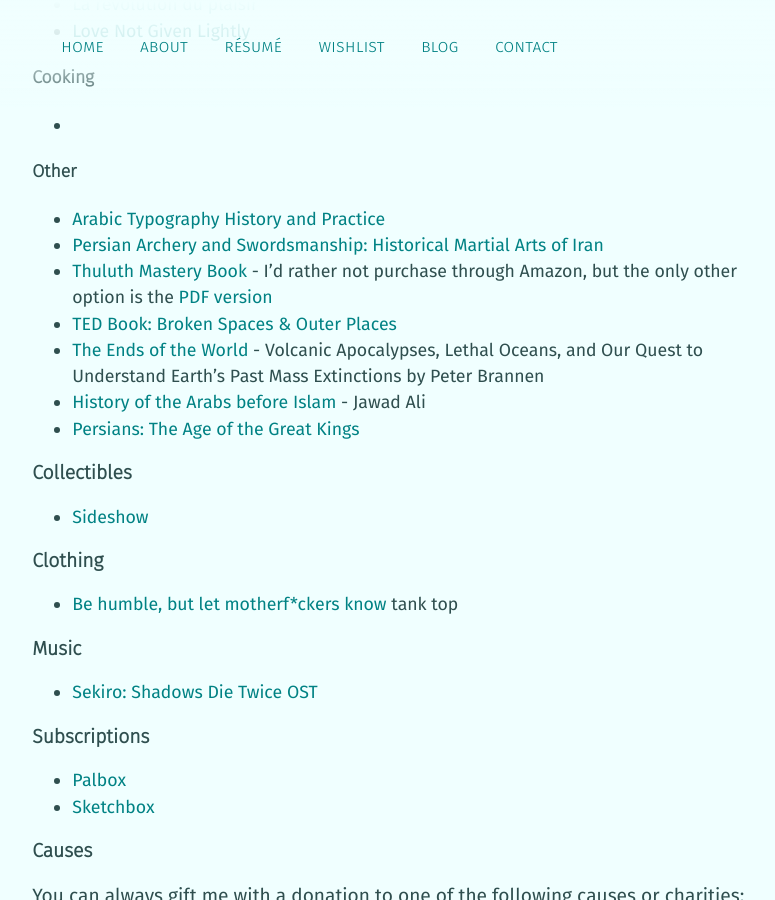
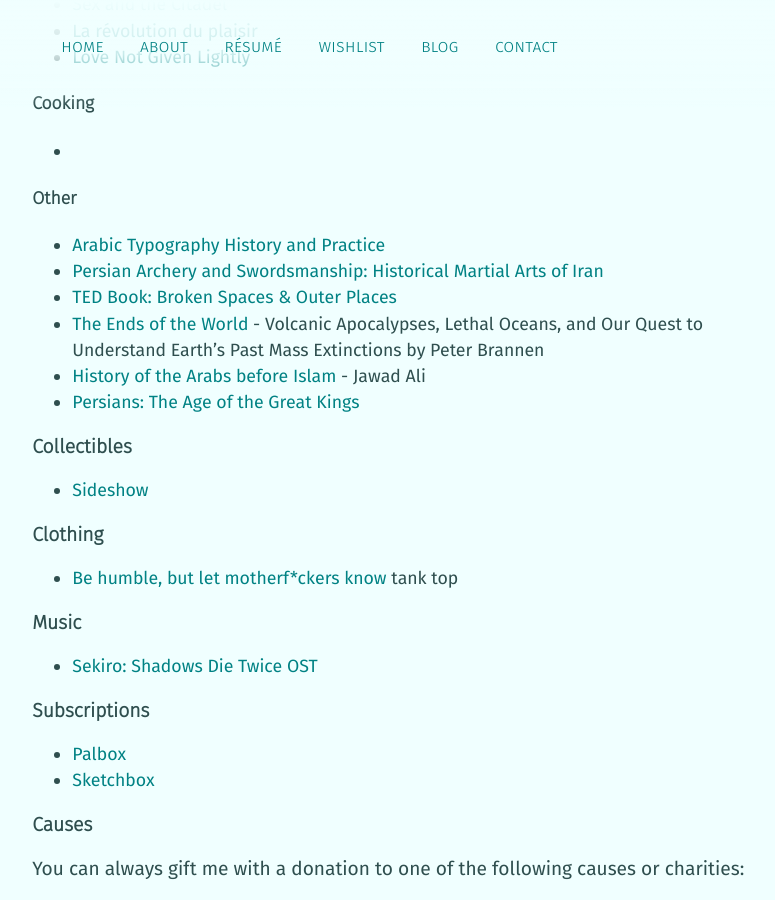
Before and after one commit to mstfacmly/mstfacmly.github.io, a Jekyll site: the page built from wishlist.md, in a window 1280 px wide and 900 px high, scrolled down 2209 px. Shown: the whole window, without its empty margins (147-922 px from the left). Built offline with Jekyll 4.4.1, drawn with Linux system fonts in a browser that asks for light colours; nearby versions of some CDN libraries; a script that is not in the unit is left out; some of the changed text lies outside the part shown.

Commit message:
update wishlist

```diff
--- a/wishlist.md
+++ b/wishlist.md
@@ -91,7 +92,6 @@
 #### Other
 * [Arabic Typography History and Practice](https://www.niggli.ch/en/produkt/arabic-typography/)
 * [Persian Archery and Swordsmanship: Historical Martial Arts of Iran](http://www.moshtaghkhorasani.com/books/persian-archery-and-swordsmanship/)
-* [Thuluth Mastery Book](https://www.amazon.com/Arabic-Calligraphy-Mastery-step-step/dp/1539972488/) - I'd rather not purchase through Amazon, but the only other option is the [PDF version](https://omaruddin.samcart.com/products/thuluth-mastery-ebook)
 * [TED Book: Broken Spaces & Outer Places](https://www.ted.com/read/ted-books/ted-books-library/broken-spaces-outer-places)
 * [The Ends of the World](https://www.kobo.com/ca/en/ebook/the-ends-of-the-world) -  Volcanic Apocalypses, Lethal Oceans, and Our Quest to Understand Earth's Past Mass Extinctions by Peter Brannen
 * [History of the Arabs before Islam]() - Jawad Ali
```
Also changed, not shown: other parts of wishlist.md (+2 -1 lines).
